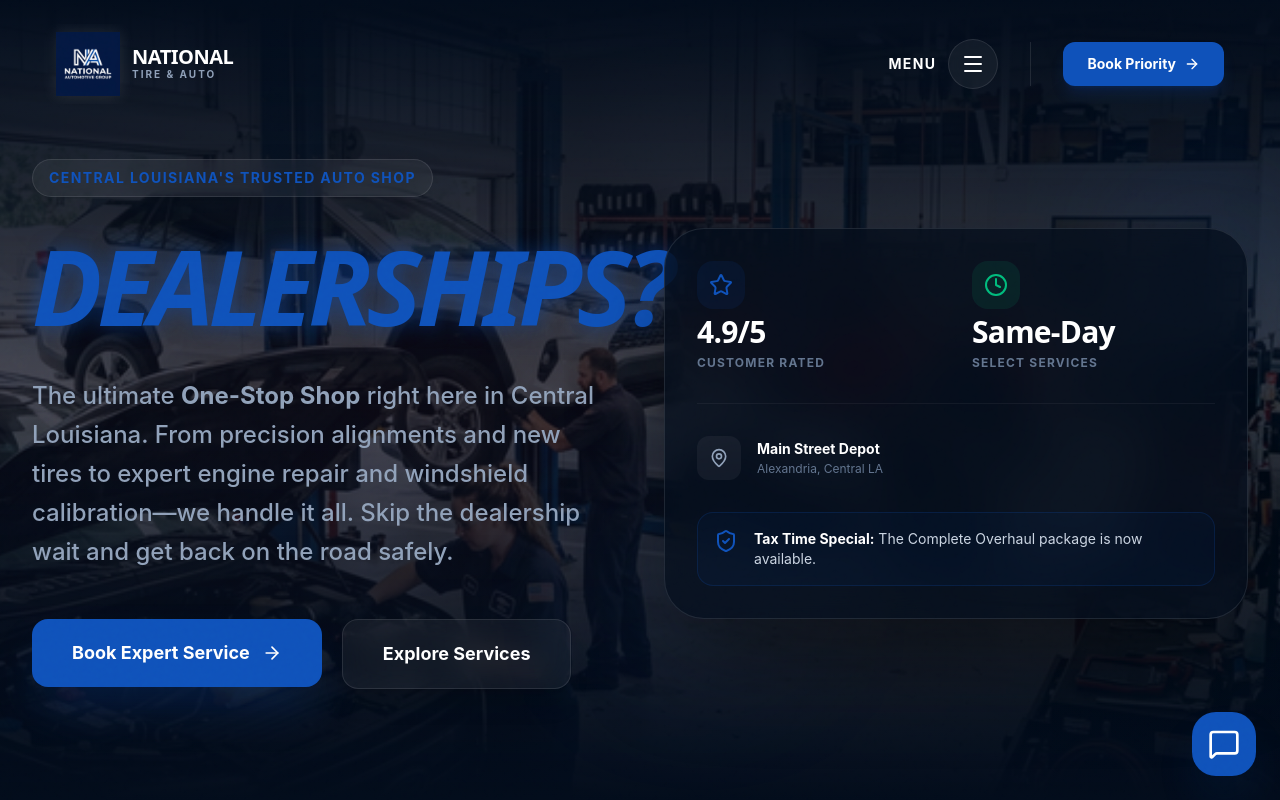
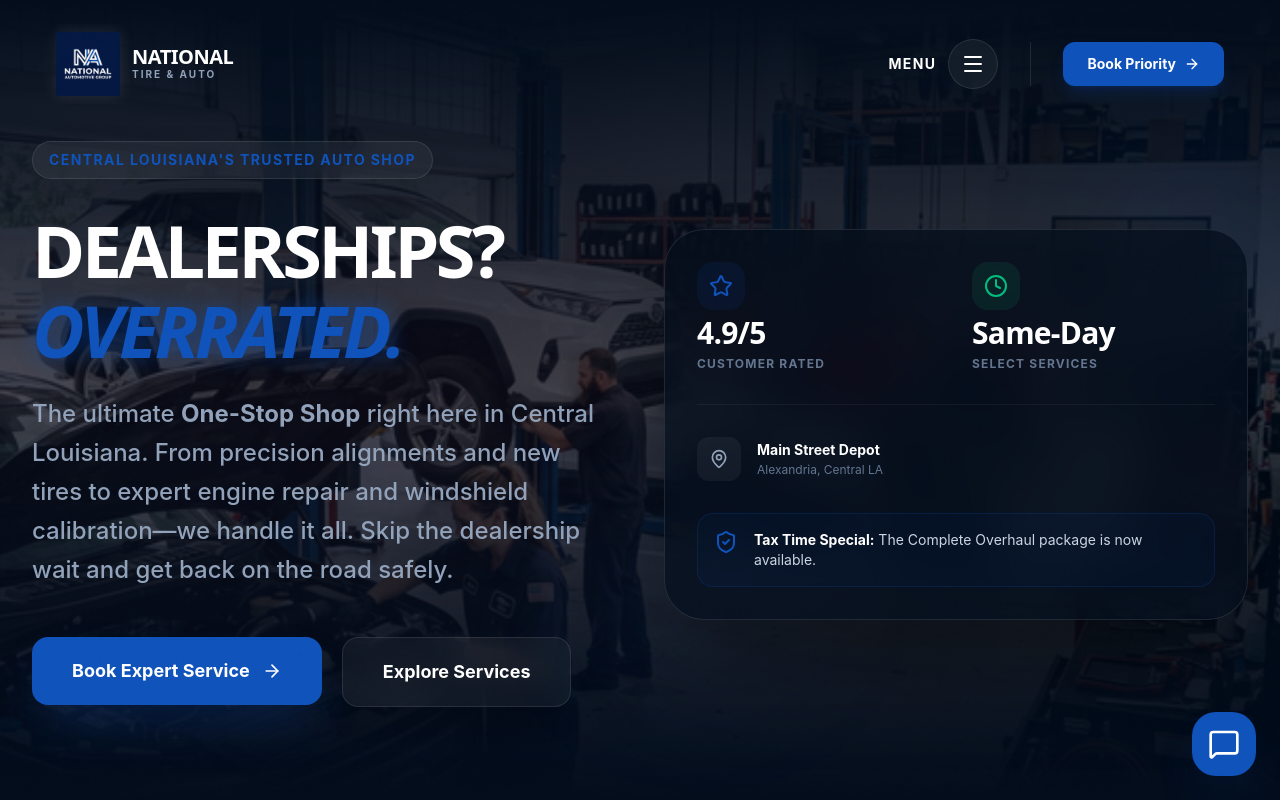
Before and after one commit to Founditmarketing/national, a React (Vite) app: page / in a window 1280 px wide. Shown: the top 800 px of the page. Built offline with nearby package versions, Linux system fonts and the light colour scheme.

Commit message:
fix: adjust hero h1 sizing to avoid overlap and restore full headline

```diff
--- a/src/components/Hero.tsx
+++ b/src/components/Hero.tsx
@@ -54,9 +54,10 @@ export default function Hero() {
 
             <motion.h1
               variants={itemVariants}
-              className="text-6xl sm:text-7xl md:text-8xl lg:text-[6.5rem] font-display font-bold text-white tracking-tighter leading-[1.1] mb-8 uppercase"
+              className="text-5xl sm:text-6xl lg:text-6xl xl:text-7xl font-display font-bold text-white tracking-tighter leading-[1.1] mb-6 uppercase"
             >
-              <span className="text-brand-blue text-glow-red italic pr-2">Dealerships?</span>
+              Dealerships? <br />
+              <span className="text-brand-blue text-glow-red italic pr-2">Overrated.</span>
             </motion.h1>
 
             <motion.p
```
